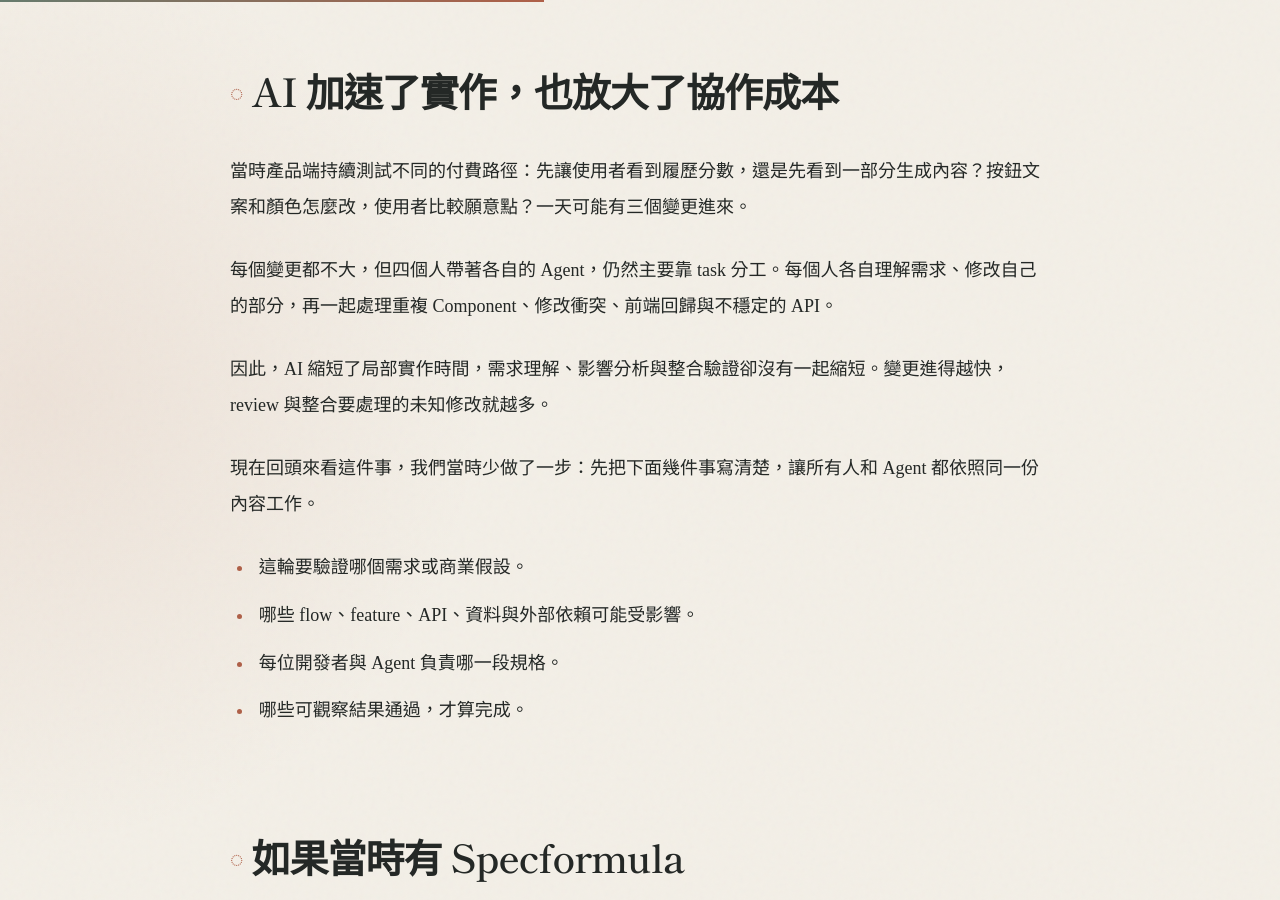
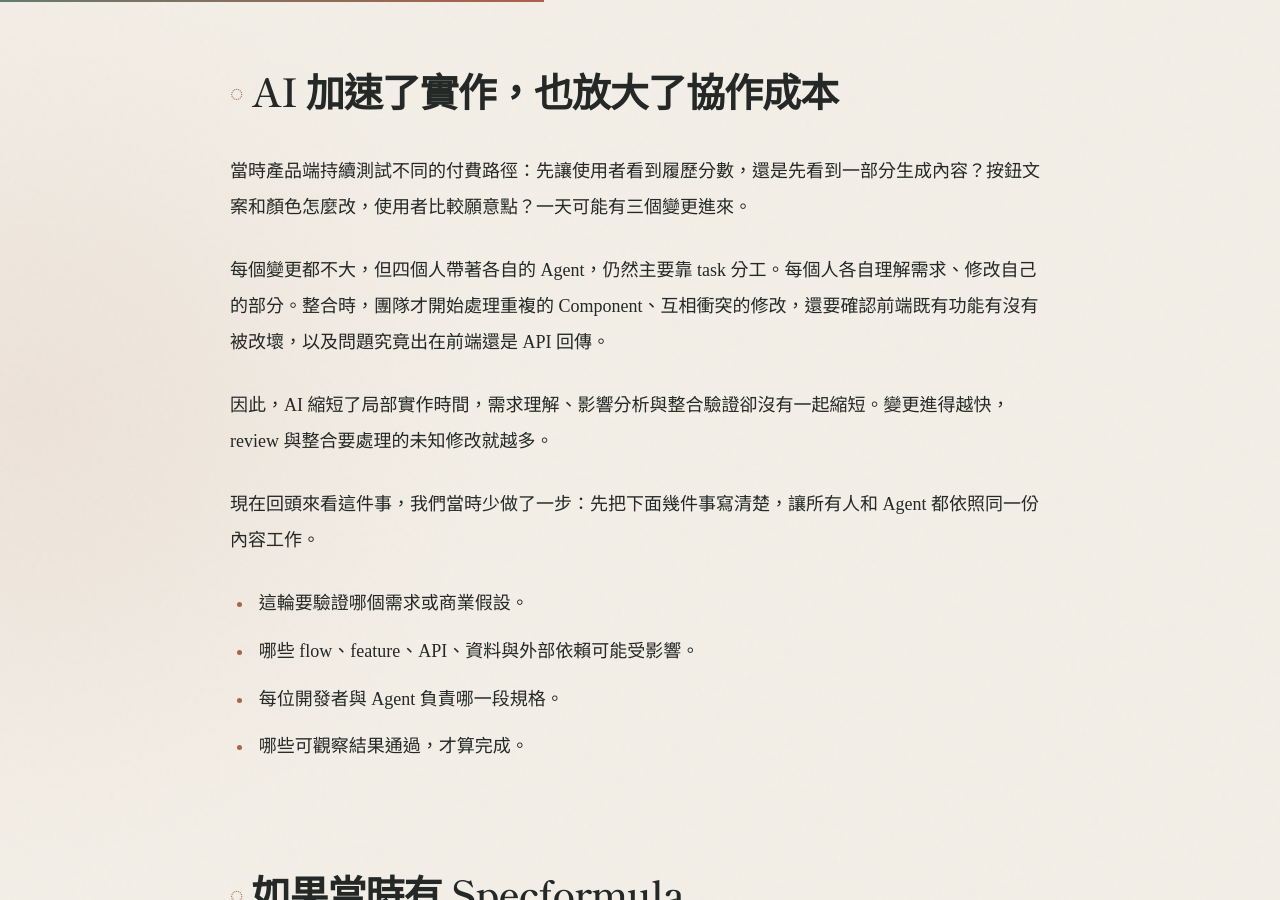
Before and after one commit to coomySF/coomySF.github.io, a Jekyll site: the page built from _posts/2026-08-05-ai-agents-team-integration.md, in a window 1280 px wide and 900 px high, scrolled down 2096 px. Built offline with Jekyll 4.4.1, drawn with Linux system fonts in a browser that asks for light colours.

Commit message:
clarify frontend and API integration costs

```diff
--- a/_posts/2026-08-05-ai-agents-team-integration.md
+++ b/_posts/2026-08-05-ai-agents-team-integration.md
@@ -41,7 +41,7 @@ AI 在 POC 前期確實很好用。問題出現在四個人各自帶著 Agent，
 
 當時產品端持續測試不同的付費路徑：先讓使用者看到履歷分數，還是先看到一部分生成內容？按鈕文案和顏色怎麼改，使用者比較願意點？一天可能有三個變更進來。
 
-每個變更都不大，但四個人帶著各自的 Agent，仍然主要靠 task 分工。每個人各自理解需求、修改自己的部分，再一起處理重複 Component、修改衝突、前端回歸與不穩定的 API。
+每個變更都不大，但四個人帶著各自的 Agent，仍然主要靠 task 分工。每個人各自理解需求、修改自己的部分。整合時，團隊才開始處理重複的 Component、互相衝突的修改，還要確認前端既有功能有沒有被改壞，以及問題究竟出在前端還是 API 回傳。
 
 因此，AI 縮短了局部實作時間，需求理解、影響分析與整合驗證卻沒有一起縮短。變更進得越快，review 與整合要處理的未知修改就越多。
 
```
